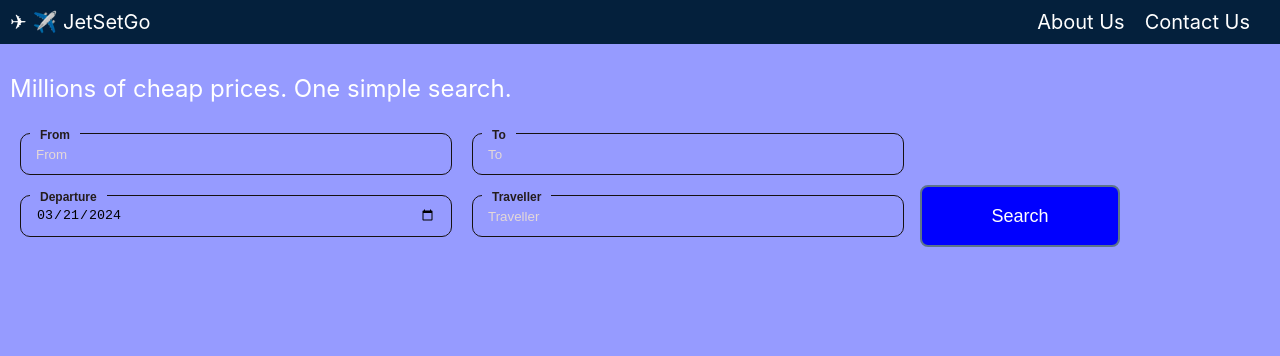
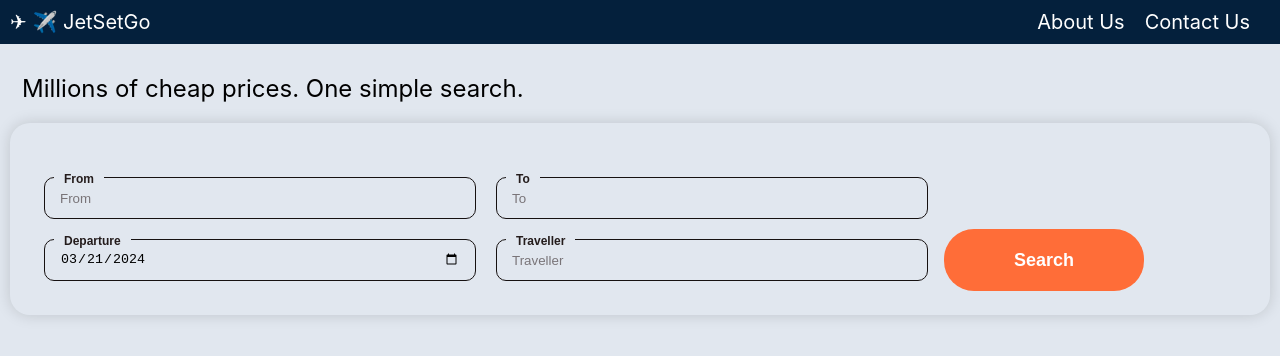
Before and after one commit to KumarBadal208/jetsetgo, a React (Create React App) app: page / in a window 1280 px wide. Shown: the top 356 px of the page. Built offline with nearby package versions, Linux system fonts and the light colour scheme.

Commit message:
added styles for form and list

```diff
--- a/src/App.css
+++ b/src/App.css
@@ -2,7 +2,7 @@
   height: 100vh;
   background-repeat: no-repeat;
   width: 100vw;
-  background-color: rgb(150 155 255);
+  background-color: rgb(225 231 239);
 }
 
 .homepage__header{
@@ -24,13 +24,14 @@
 }
 
 .homepage__body{
-  color: white;
   padding: 10px;
 }
 
 .homepage__text{
   font-size: 24px;
   font-weight: 400;
+  margin-bottom: 20px;
+  margin-left: 12px;
 }
 
 .form-field{
@@ -41,35 +42,54 @@
   border-radius: 10px;
   border: 2px solid #5d748a;
   padding: 0.5rem;
-  width: 242px;
+  width: 284px;
+  margin-left: 28px;
 }
 
 .search-button{
-  font-size: 18px;
-  background-color: blue;
-  border: 2px solid #5d748a;
-  color: white;
-  border-radius: 8px;
+  background-color: rgb(255, 109, 56);
+  border-radius: 30px;
   margin-left: 6px;
   width: 200px;
+  line-height: normal;
+  font-size: 18px;
+  font-weight: 600;
+  color: rgb(255, 255, 255);
+  padding: 16px 45px;
+  outline: 0px;
+  border: 0px;
+  cursor: pointer;
 }
 
 .homepage__body__flights{
-  background-color: #04203c;
   margin: 0.6rem;
   padding: 1rem;
   border-radius: 10px;
+  max-height: 500px;
+  overflow: scroll;
+  border: 2px solid #d0d0d7;
+}
+
+.homepage__body__form{
+  box-shadow: rgba(0, 0, 0, 0.15) 0px 0px 15px;
+    border-radius: 20px;
+    padding: 24px;
+    margin: 0px auto;
 }
 
 .flight{
-  background-color: black;
-  color: white;
+  width: auto;
   display: flex;
   justify-content: space-between;
-  border: 2px solid rgb(130, 130, 160);
-  padding: 1rem;
-  margin: inherit;
-  border-radius: 10px;
+  border-radius: 0.5rem;
+  box-shadow: rgba(0, 0, 0, 0.13) 0px 2px 4px 0px;
+  background-color: rgb(255, 255, 255);
+  margin-top: 1rem;
+  padding: inherit;
+}
+
+.flights__info{
+  margin-top: 10px;
 }
 
 a {
@@ -77,15 +97,42 @@ a {
   color: white;
 }
 
+select{
+  background-color: green;
+}
+option{
+  color: yellow;
+}
+
 .flight__search_button{
   font-size: 18px;
   background-color: blue;
   border: 2px solid #5d748a;
   color: white;
-  border-radius: 8px;
+  border-radius: 16px;
   margin-left: 6px;
   padding: 1rem;
   width: 200px;
+}
+
+.flight__airline{
+    color: gray;
+    font-weight: 700;
+    font-size: 20px;
+}
+
+.flight__duration{
+  font-size: small;
+  font-weight: 700;
+}
+
+.select__button{
+  font-size: 18px;
+  background-color: blue;
+  border: 2px solid #5d748a;
+  color: white;
+  border-radius: 8px;
+  width: 120px;
 }
 
 *,
@@ -123,9 +170,8 @@ a {
   left: 10px;
   font-size: 12px;
   font-weight: bold;
-  background: rgb(150 155 255);
+  background: rgb(225 231 239);
   padding: 0 10px;
-  /* color: #f7f3f3; */
   transition: all .3s ease
 }
 .form-item input:focus + label,
@@ -138,6 +184,6 @@ a {
 }
 
 ::placeholder {
-  color: rgb(228, 216, 216);
-  opacity: 1;
+  color: rgb(19, 4, 4);
+  opacity: 0.5;
 }
--- a/src/component/Flight-card.js
+++ b/src/component/Flight-card.js
@@ -8,22 +8,22 @@ const FlightCard = ({flight, cartFlag})=>{
         <>
             <div className="flight">
                 <div className="flight__detail">
-                    <div>
+                    <div className="flight__airline">
                         {flight.airline}
                     </div>
-                    <div>
-                        {departure} ⎯⎯⎯⎯⎯⎯⎯⎯⎯⎯⎯⎯⎯⎯⎯⎯⎯⎯⎯⎯ {arrivalTime}
+                    <div className="flight__duration">
+                        {departure} ⎯⎯⎯⎯⎯⎯⎯⎯{flight.duration}⎯⎯⎯⎯⎯⎯⎯⎯⎯⎯⎯⎯ {arrivalTime}
                     </div>
-                    <div>
-                        {flight.origin} ⎯⎯⎯⎯⎯⎯⎯⎯⎯⎯⎯⎯⎯⎯⎯⎯⎯⎯⎯⎯ {flight.destination}
+                    <div className="flight__duration">
+                        {flight.origin} ⎯⎯⎯⎯⎯⎯⎯⎯⎯⎯⎯⎯⎯⎯⎯⎯⎯⎯⎯⎯⎯⎯⎯⎯⎯⎯ {flight.destination}
                     </div>
                 </div>
                 <div className="flight__price">
-                    <div>
+                    <div className="flight__duration">
                         ₹{flight.price}
                     </div>
                     <div>
-                        <Link to={"/cart/"+ flight.id}><button>Select</button></Link>
+                        <Link to={"/cart/"+ flight.id}><button className="select__button">Select</button></Link>
                     </div>
                 </div>
             </div>
--- a/src/component/Flight.js
+++ b/src/component/Flight.js
@@ -29,15 +29,14 @@ const Flight = ()=>{
                 return 0;
             }
         });
-
         setFlights(arr);
     }
 
     return (
-        <div>
+        <div className="flights__info">
+            <input ref={filterInputRef} onChange={filterAirline} className="form-field" placeholder="Search Airline"/>
+            <button onClick={sortByPrice} className="flight__search_button">Sort By Price</button>
             <div className="homepage__body__flights">
-                <input ref={filterInputRef} onChange={filterAirline} className="form-field" placeholder="Search Airline"/>
-                <button onClick={sortByPrice} className="flight__search_button">Sort By Price</button>
                 {
                     flights.map((res)=> <FlightCard key={res.id} flight={res} cartFlag={false} />)
                 }
```
